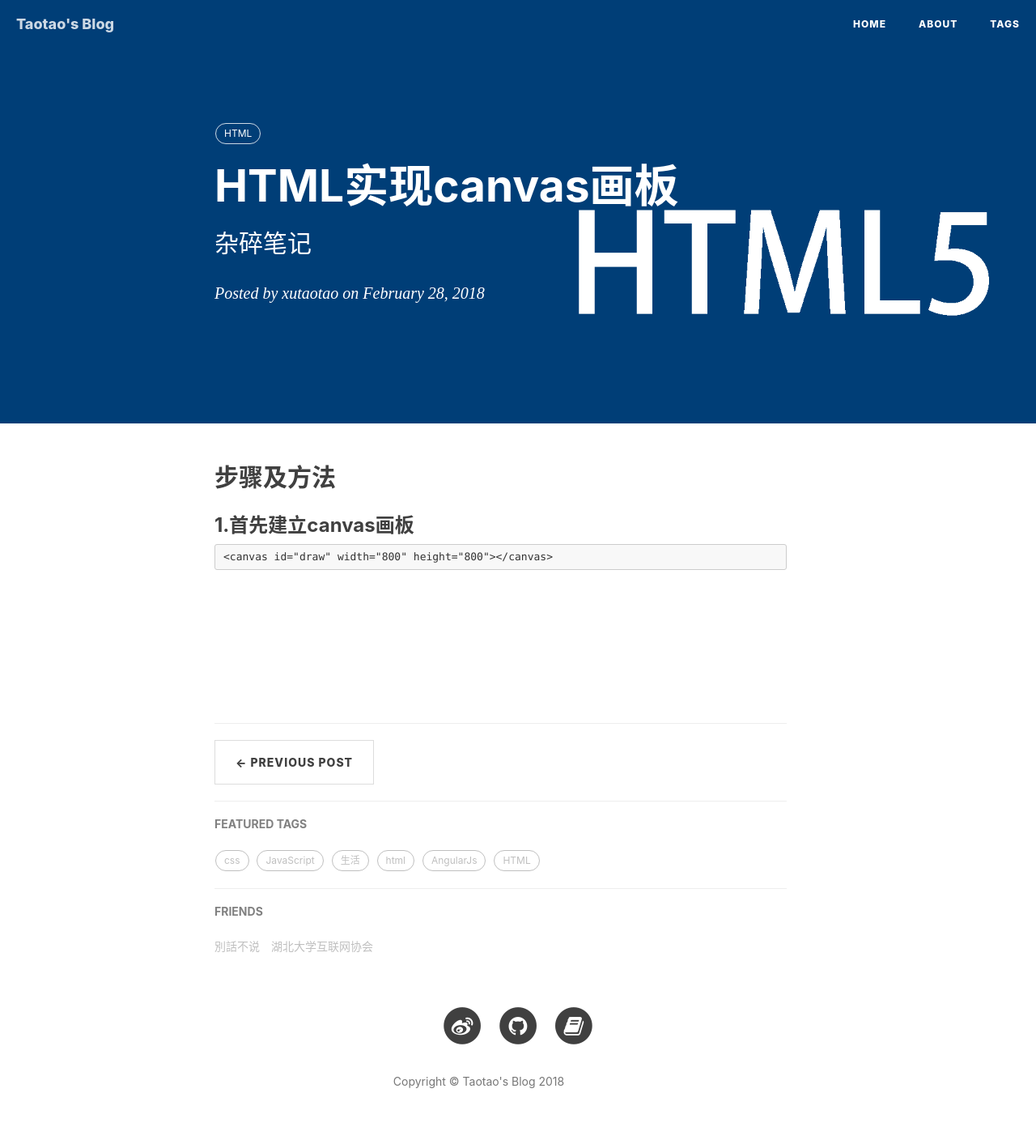
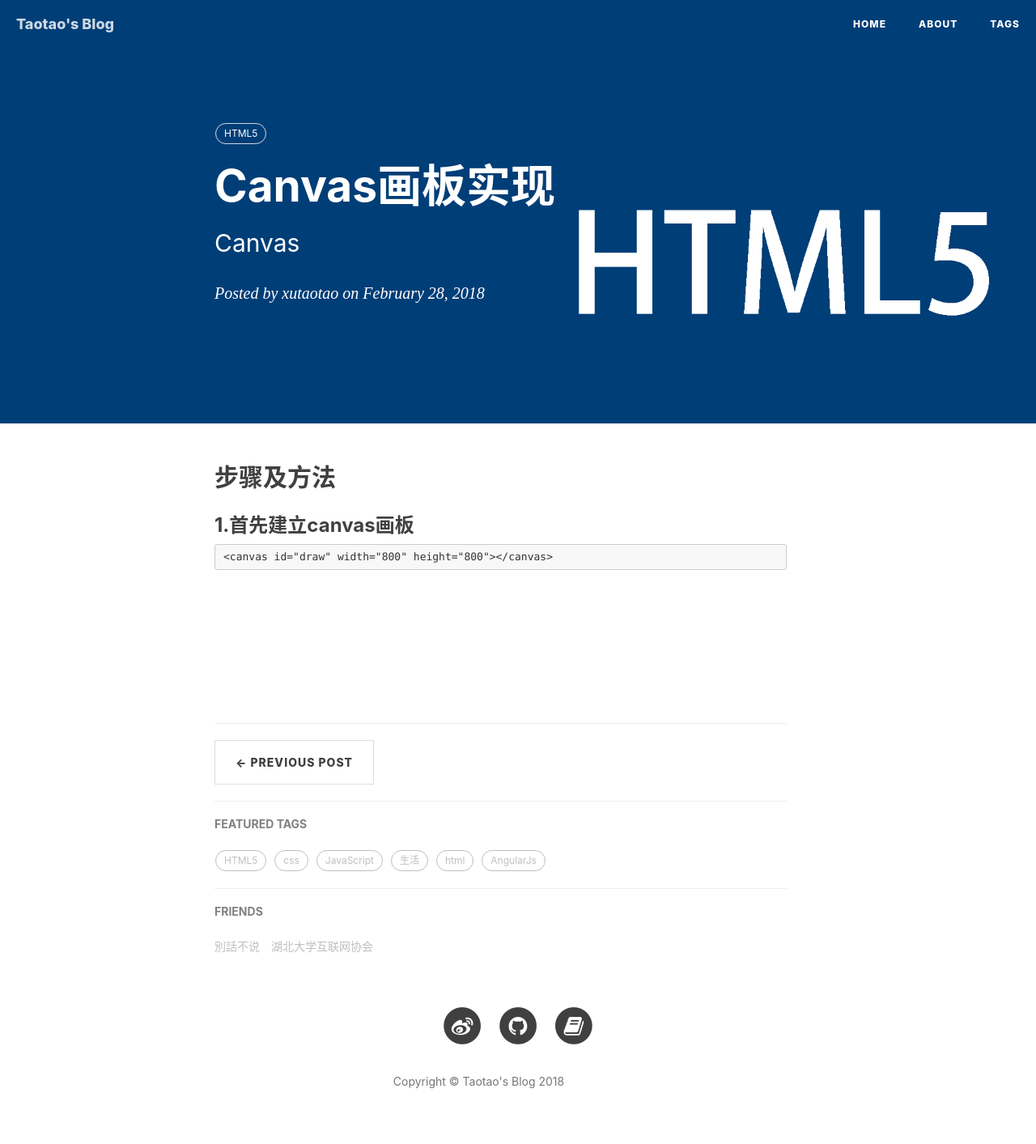
Before and after one commit to Xutaotaotao/Xutaotaotao.github.io, a Jekyll site: the page built from _posts/2018-2-28-html5-fun-canvas.md, in a window 1280 px wide. Shown: the whole page at 81% size. Built offline with Jekyll 4.4.1, drawn with Linux system fonts in a browser that asks for light colours; comment, search, counter and statistics services are not loaded; grey boxes are pictures that could not be loaded.

Commit message:
add html5-fun-canvas.md and delet this before

```diff
--- a/_posts/2018-2-28-html5-canvas.md
+++ b/_posts/2018-2-28-html5-fun-canvas.md
@@ -1,18 +1,19 @@
 ---
 layout: 	post
-title: 		"HTML实现canvas画板"
-subtitle:   "杂碎笔记"
-date: 		2018-02-28 17:42:33
+title: 		Canvas画板实现
+subtitle:   "Canvas"
+date: 		2018-2-28 20:42:33
 author: 	"xutaotao"
-header-img: "img/HTML5.png"
+header-img: "img/HTML5.PNG"
 tags:
-  - HTML
+  - HTML5
 ---
 
 ## 步骤及方法
 
 ### 1.首先建立canvas画板
     <canvas id="draw" width="800" height="800"></canvas>
+
 <canvas> 元素创造了一个固定大小的画布，它公开了一个或多个渲染上下文，其可以用来绘制和处理要展示的内容。
 
 ### 2.渲染上下文
```
